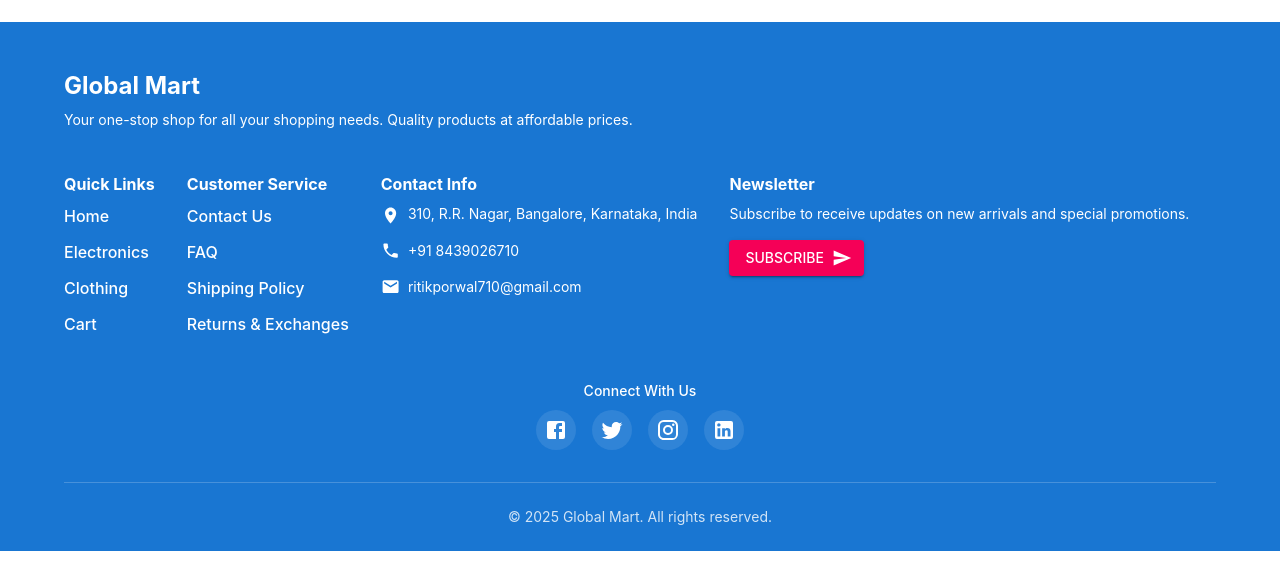
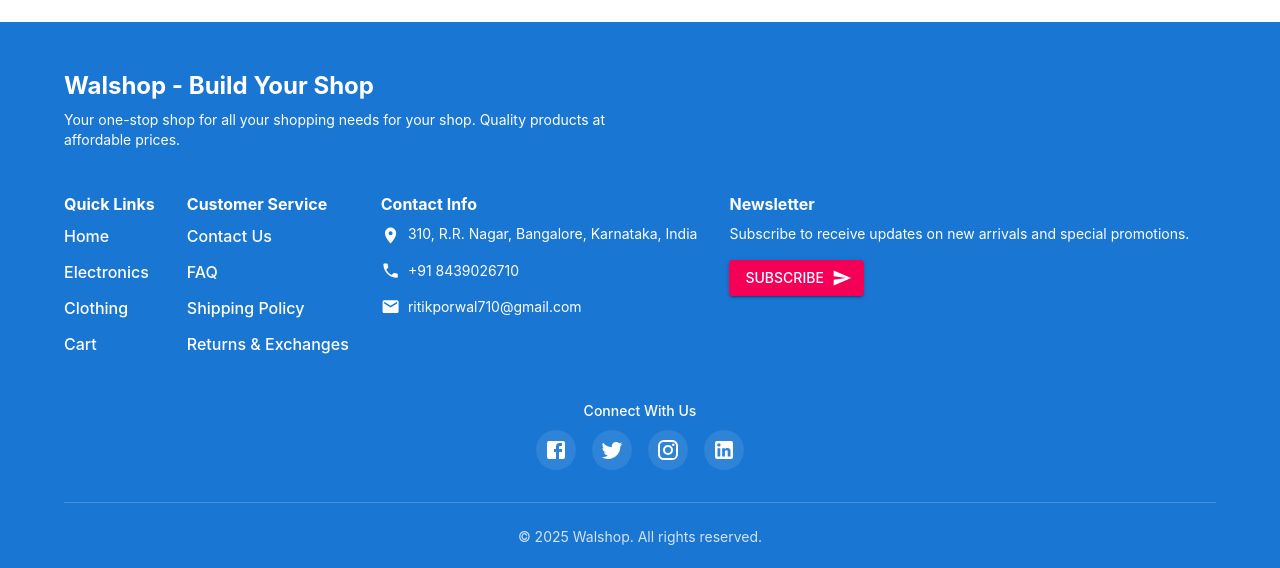
Before and after one commit to ritikporwal710/Walshop-client, a React (Vite) app: page / in a window 1280 px wide. Shown: the part 1612-2180 px from the top of the page. Built offline with nearby package versions, Linux system fonts and the light colour scheme; no server answers.

Commit message:
Update Footer.jsx

```diff
--- a/src/components/layout/Footer.jsx
+++ b/src/components/layout/Footer.jsx
@@ -115,10 +115,10 @@ const Footer = () => {
         {/* Logo and description section */}
         <Box sx={{ mb: 5 }}>
           <Typography variant="h5" fontWeight="bold" gutterBottom>
-            Global Mart
+            Walshop - Build Your Shop
           </Typography>
           <Typography variant="body2" sx={{ maxWidth: "600px" }}>
-            Your one-stop shop for all your shopping needs. Quality products at
+            Your one-stop shop for all your shopping needs for your shop. Quality products at
             affordable prices.
           </Typography>
         </Box>
@@ -296,7 +296,7 @@ const Footer = () => {
 
         {/* Copyright */}
         <Typography variant="body2" align="center" sx={{ opacity: 0.8 }}>
-          © {new Date().getFullYear()} Global Mart. All rights reserved.
+          © {new Date().getFullYear()} Walshop. All rights reserved.
         </Typography>
       </Container>
 
```
